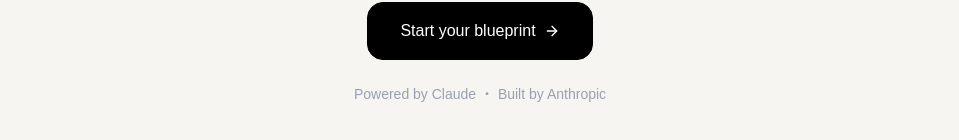
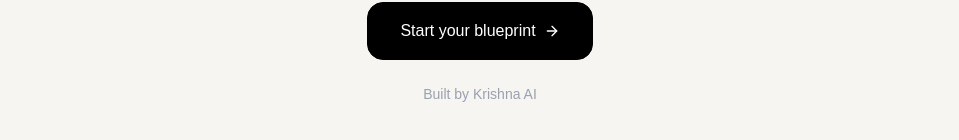
Before and after one commit to GouravSharma1916/blueprint-ai, a Next.js app: page / in a window 1280 px wide. Shown: the part 3542-3682 px from the top of the page, without its empty margins (160-1119 px from the left). Built offline with nearby package versions, Linux system fonts and the light colour scheme.

Commit message:
Update Blueprint AI UI

```diff
--- a/app/page.tsx
+++ b/app/page.tsx
@@ -327,7 +327,7 @@ export default function Home() {
           </a>
 
           <p className="mt-6 text-sm text-gray-400">
-            Powered by Claude ・ Built by Anthropic
+             Built by Krishna AI
           </p>
 
         </div>
```
